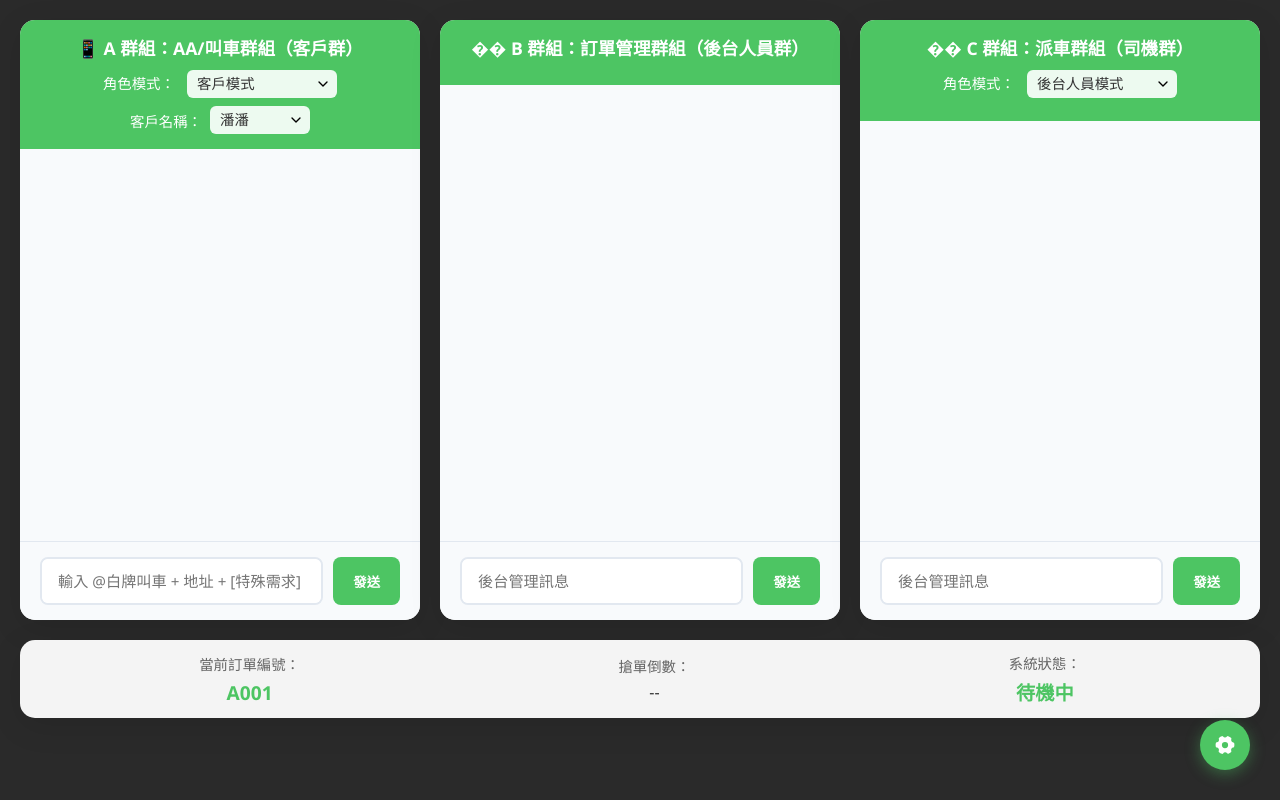
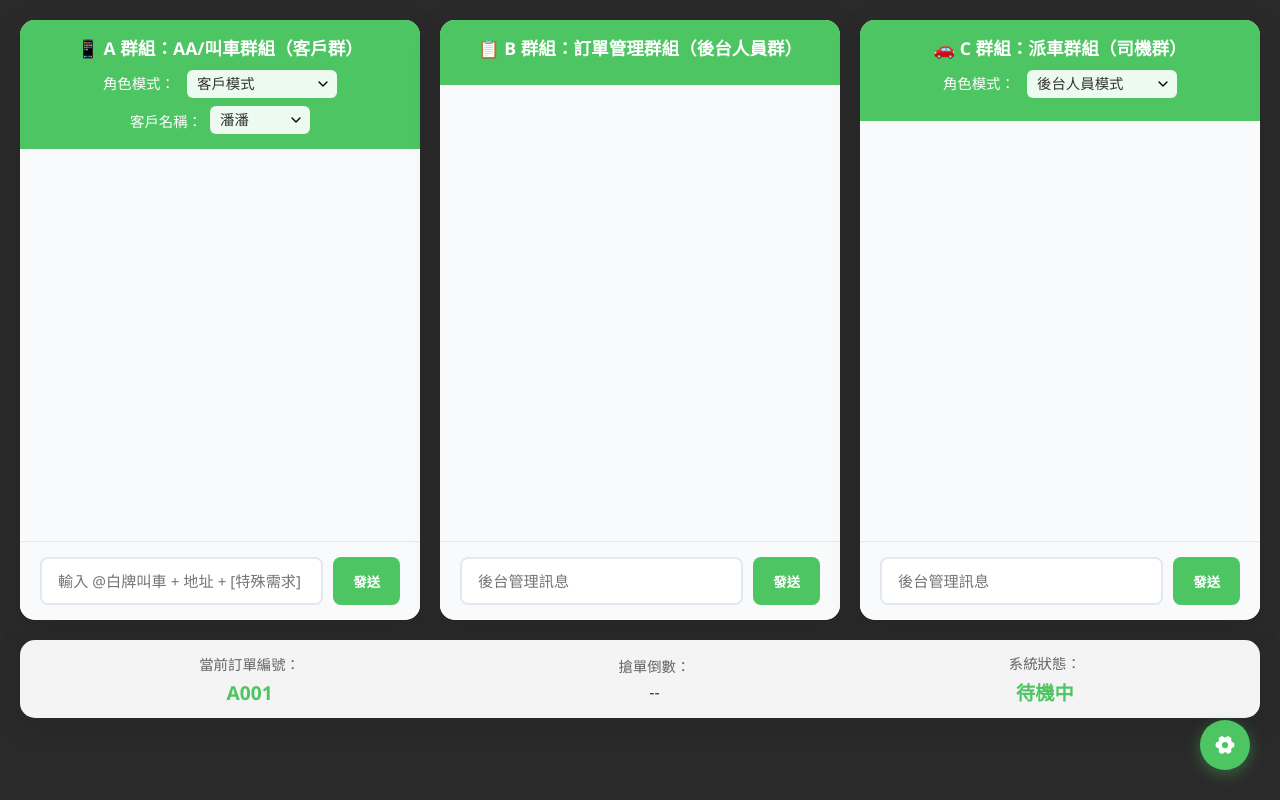
Before and after one commit to karta2214281-sys/Ride-hailing-demo, a plain HTML site: page index.html in a window 1280 px wide. Drawn offline with Linux system fonts and the light colour scheme.

Commit message:
Update index.html

```diff
--- a/index.html
+++ b/index.html
@@ -47,7 +47,7 @@
             <!-- B 群組：後台管理群 -->
             <div class="chat-box" id="groupB">
                 <div class="chat-header">
-                    <h2>�� B 群組：訂單管理群組（後台人員群）</h2>
+                    <h2>📋 B 群組：訂單管理群組（後台人員群）</h2>
                 </div>
                 <div class="chat-messages" id="messagesB"></div>
                 <div class="chat-input">
@@ -62,7 +62,7 @@
             <!-- C 群組：司機群 -->
             <div class="chat-box" id="groupC">
                 <div class="chat-header">
-                    <h2>�� C 群組：派車群組（司機群）</h2>
+                    <h2>🚗 C 群組：派車群組（司機群）</h2>
                     <div class="role-mode-selector">
                         <label for="roleMode">角色模式：</label>
                         <select id="roleMode">
```
